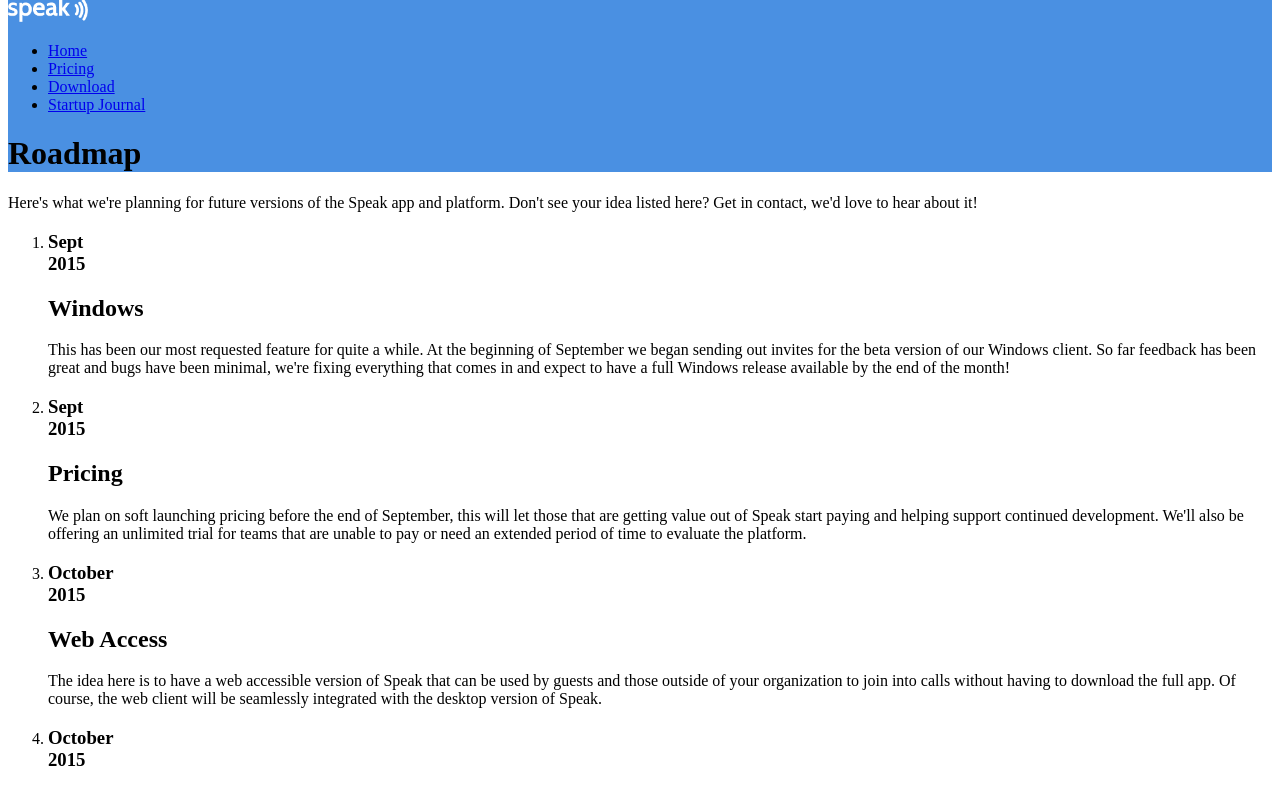
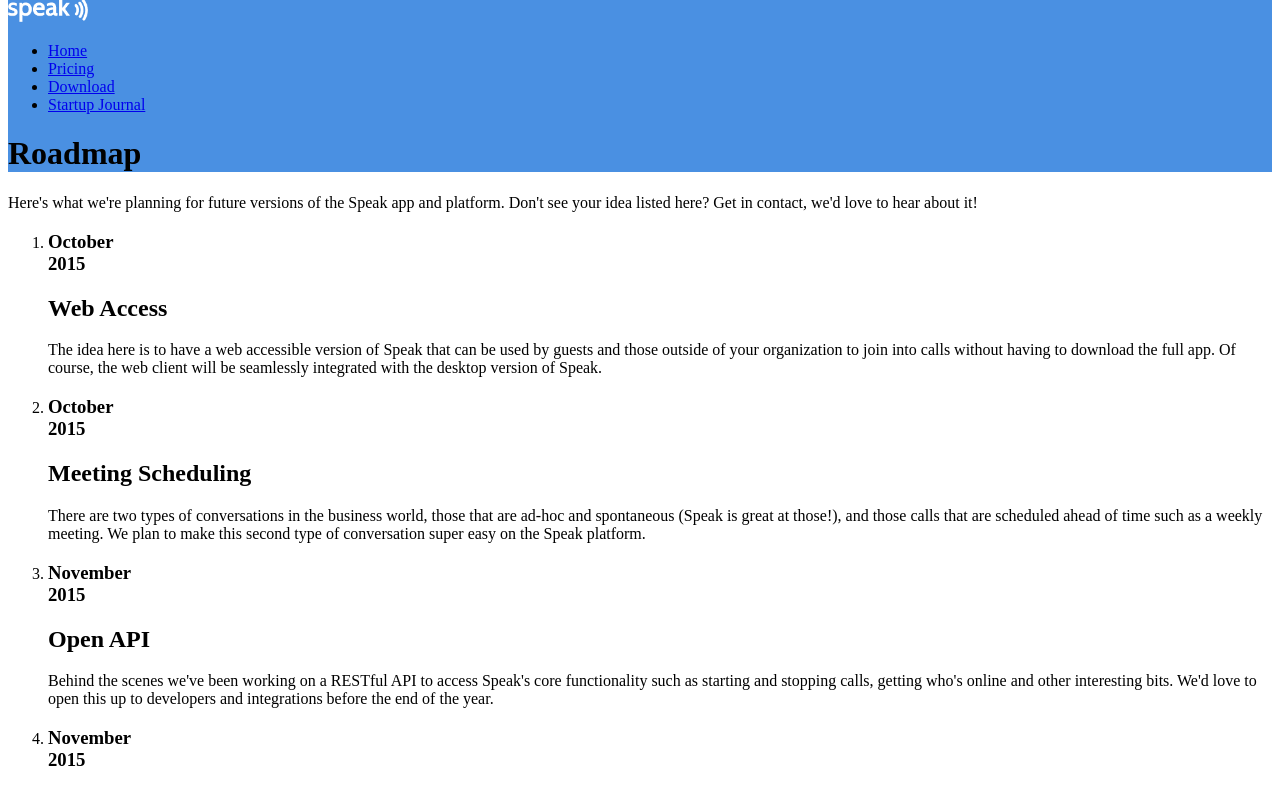
Before and after one commit to speak/website, a Jekyll site: the page built from roadmap/index.html, in a window 1280 px wide and 900 px high, cut to the strip 112-900 px from the top of the window. Built offline with Jekyll 4.4.1, drawn with Linux system fonts in a browser that asks for light colours; nearby versions of some CDN libraries.

Commit message:
Update index.html

```diff
--- a/roadmap/index.html
+++ b/roadmap/index.html
@@ -7,20 +7,6 @@
 <div class="container changelog">
   <div class="sixteen columns">
     <ol class="roadmap timeline">
-      <li>
-        <h3>Sept<br/>2015</h3>
-        <div class="content">
-          <h2>Windows</h2>
-          <p>This has been our most requested feature for quite a while. At the beginning of September we began sending out invites for the beta version of our Windows client. So far feedback has been great and bugs have been minimal, we're fixing everything that comes in and expect to have a full Windows release available by the end of the month!</p>
-        </div>
-      </li>
-      <li>
-        <h3>Sept<br/>2015</h3>
-        <div class="content">
-          <h2>Pricing</h2>
-          <p>We plan on soft launching pricing before the end of September, this will let those that are getting value out of Speak start paying and helping support continued development. We'll also be offering an unlimited trial for teams that are unable to pay or need an extended period of time to evaluate the platform.</p>
-        </div>
-      </li>
       <li>
         <h3>October<br/>2015</h3>
         <div class="content">
```
